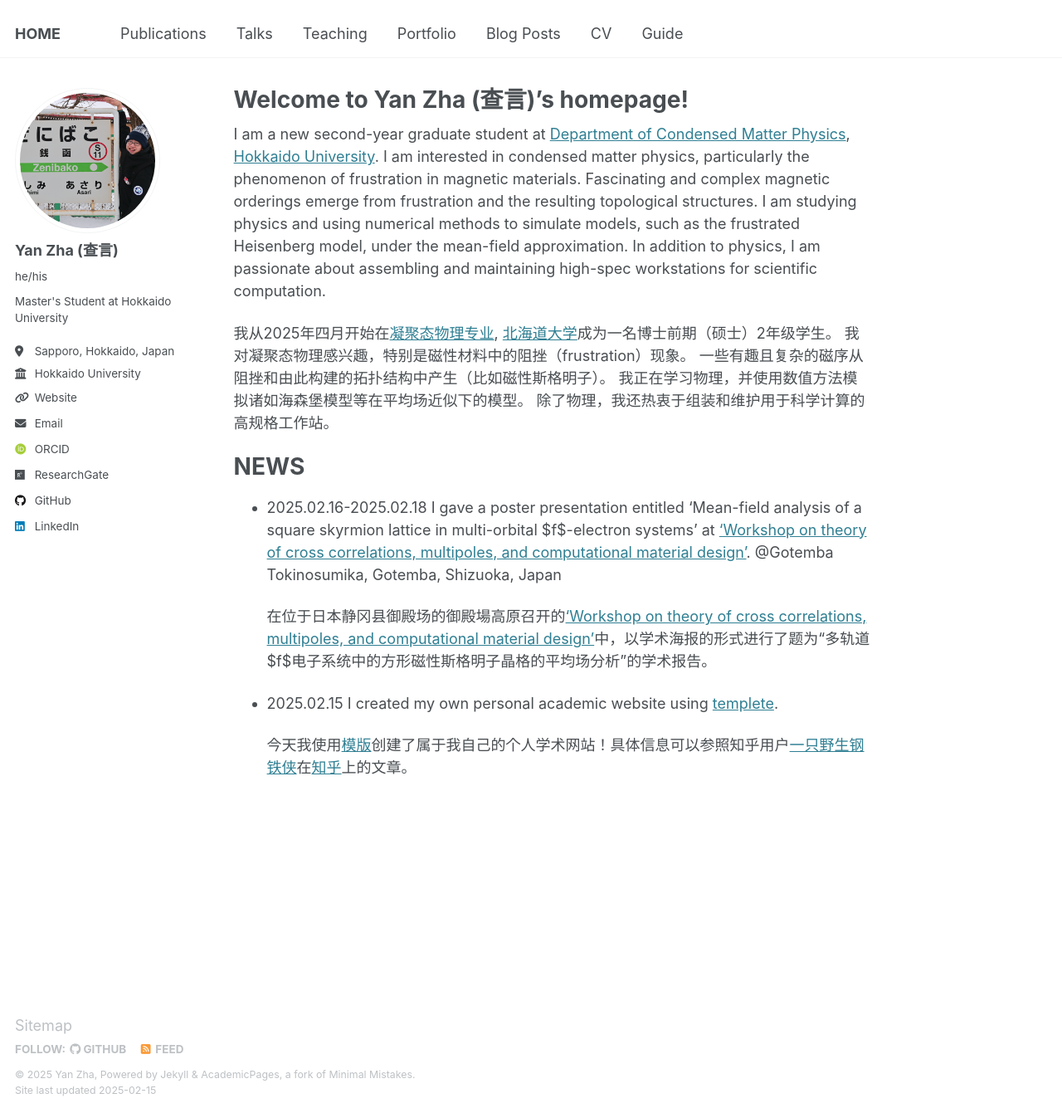
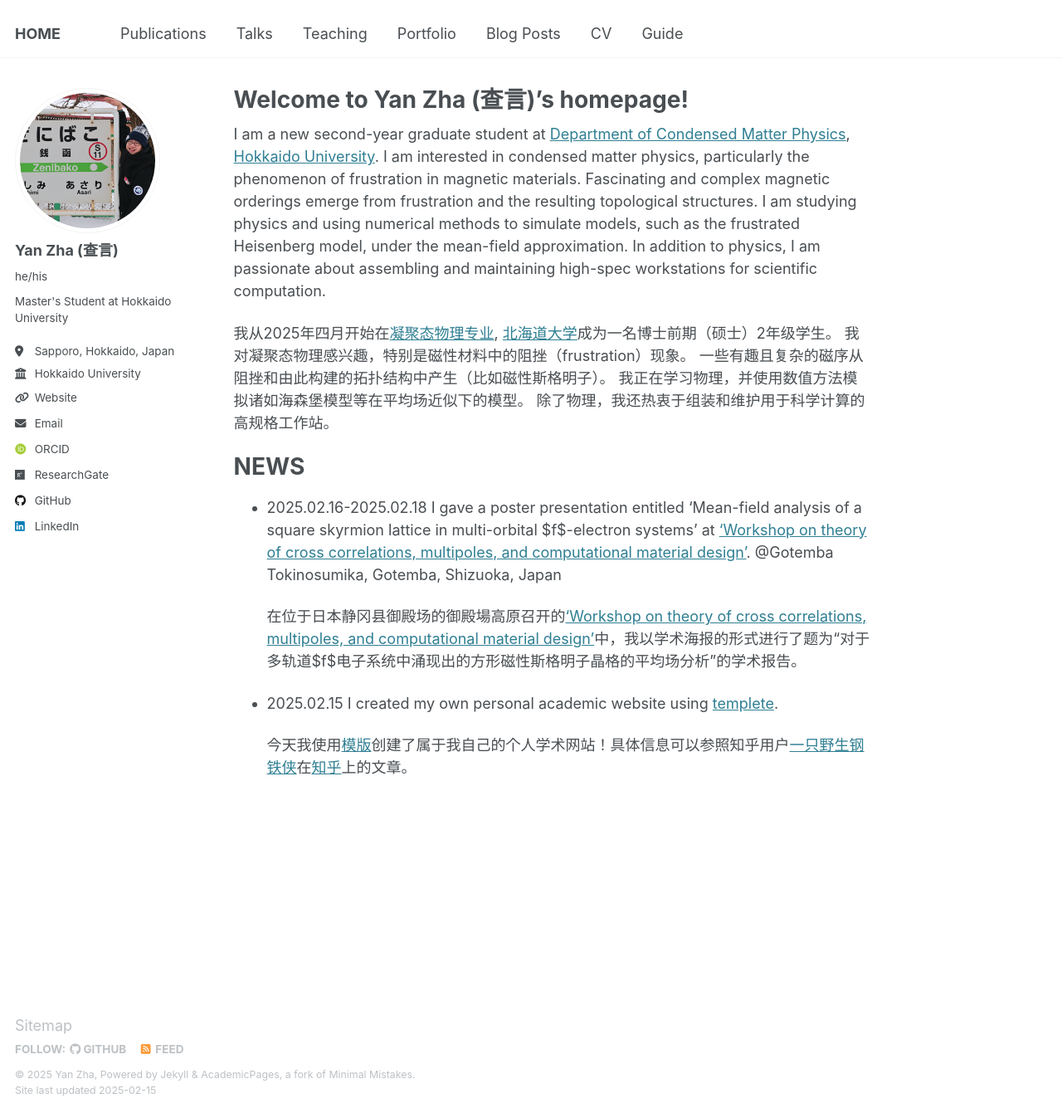
Before and after one commit to yzhacn/yzhacn.github.io, a Jekyll site: the page built from _pages/about.md, in a window 1280 px wide and 1341 px high. Shown: the whole window at 83% size. Built offline with Jekyll 4.4.1, drawn with Linux system fonts in a browser that asks for light colours; some web fonts are replaced.

Commit message:
Update about.md

```diff
--- a/_pages/about.md
+++ b/_pages/about.md
@@ -24,7 +24,7 @@ NEWS
 * 2025.02.16-2025.02.18 I gave a poster presentation entitled ‘Mean-field analysis of a square skyrmion lattice in multi-orbital $f$-electron systems’ at ['Workshop on theory of cross correlations, multipoles, and
 computational material design'](https://asymmetry.hiroshima-u.ac.jp/event/2532). @Gotemba Tokinosumika, Gotemba, Shizuoka, Japan
 
-  在位于日本静冈县御殿场的御殿場高原召开的['Workshop on theory of cross correlations, multipoles, and computational material design'](https://asymmetry.hiroshima-u.ac.jp/event/2532)中，以学术海报的形式进行了题为“多轨道$f$电子系统中的方形磁性斯格明子晶格的平均场分析”的学术报告。
+  在位于日本静冈县御殿场的御殿場高原召开的['Workshop on theory of cross correlations, multipoles, and computational material design'](https://asymmetry.hiroshima-u.ac.jp/event/2532)中，我以学术海报的形式进行了题为“对于多轨道$f$电子系统中涌现出的方形磁性斯格明子晶格的平均场分析”的学术报告。
 
 * 2025.02.15 I created my own personal academic website using [templete](https://github.com/academicpages/academicpages.github.io).
 
```
